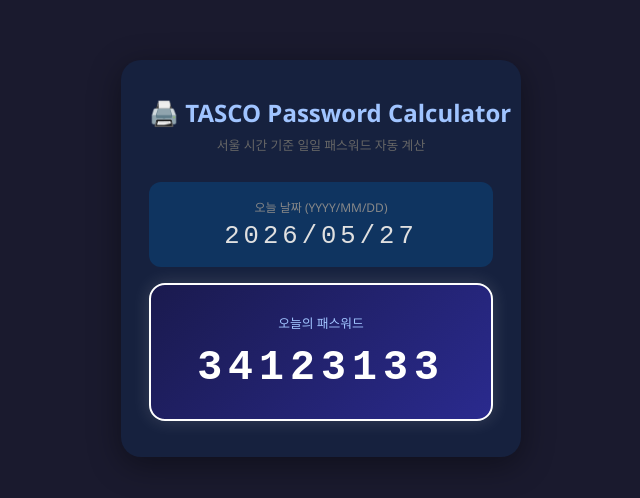
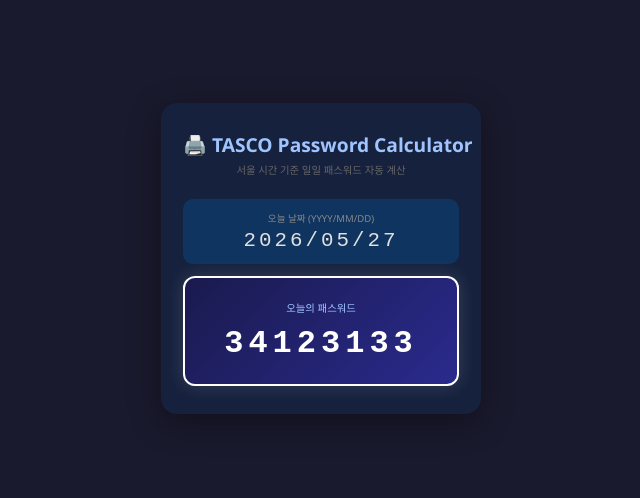
Before and after one commit to Shim-Jeffrey/markem-password, a plain HTML site: page index.html in a window 1280 px wide. Shown: the part 142-640 px from the top of the page, without its empty margins (319-959 px from the left). Drawn offline with Linux system fonts and the light colour scheme.

Commit message:
Update index.html

```diff
--- a/index.html
+++ b/index.html
@@ -18,58 +18,58 @@
   }
   .card {
     background: #16213e;
-    border-radius: 20px;
-    padding: 36px 28px;
+    border-radius: 16px;
+    padding: 28px 22px;
     width: 100%;
-    max-width: 400px;
+    max-width: 320px;
     box-shadow: 0 8px 32px rgba(0,0,0,0.4);
     text-align: center;
   }
   h1 {
-    font-size: 1.5rem;
+    font-size: 1.2rem;
     color: #a0c4ff;
-    margin-bottom: 6px;
+    margin-bottom: 4px;
     white-space: nowrap;
   }
   .subtitle {
-    font-size: 0.8rem;
+    font-size: 0.65rem;
     color: #666;
-    margin-bottom: 28px;
+    margin-bottom: 22px;
   }
   .row {
     background: #0f3460;
-    border-radius: 12px;
-    padding: 16px 20px;
-    margin-bottom: 16px;
+    border-radius: 10px;
+    padding: 12px 16px;
+    margin-bottom: 12px;
   }
   .row .lbl {
-    font-size: 0.75rem;
+    font-size: 0.6rem;
     color: #888;
-    margin-bottom: 6px;
+    margin-bottom: 4px;
   }
   .row .val {
-    font-size: 1.6rem;
+    font-size: 1.3rem;
     font-family: monospace;
-    letter-spacing: 4px;
+    letter-spacing: 3px;
     color: #e0e0e0;
   }
   .pw-box {
     background: linear-gradient(135deg, #1a1a4e, #2a2a8e);
     border: 2px solid #ffffff;
-    border-radius: 16px;
-    padding: 28px 20px;
+    border-radius: 12px;
+    padding: 22px 16px;
     margin-top: 4px;
     box-shadow: 0 0 18px rgba(255,255,255,0.15);
   }
   .pw-box .lbl {
-    font-size: 0.8rem;
+    font-size: 0.65rem;
     color: #a0c4ff;
-    margin-bottom: 12px;
+    margin-bottom: 10px;
   }
   .pw-box .pw {
-    font-size: 2.6rem;
+    font-size: 2rem;
     font-family: monospace;
-    letter-spacing: 6px;
+    letter-spacing: 5px;
     color: #fff;
     font-weight: bold;
   }
```
